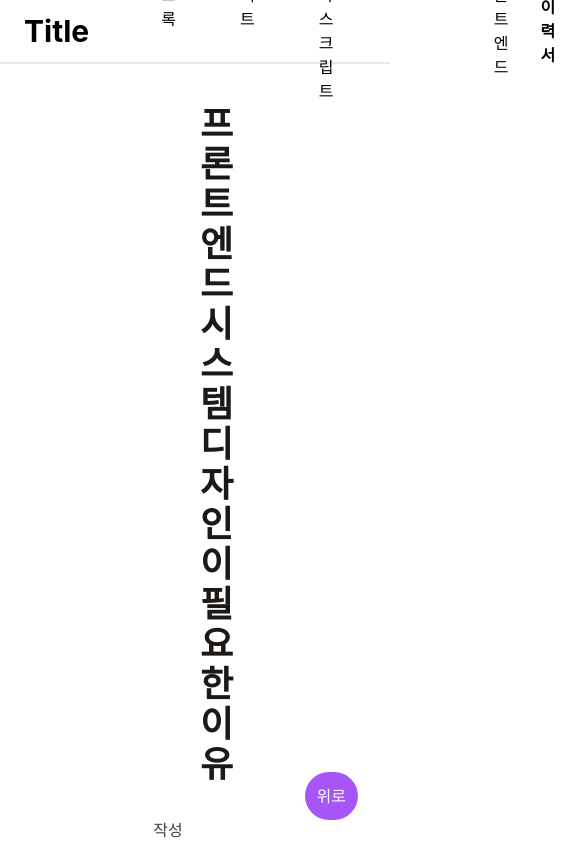
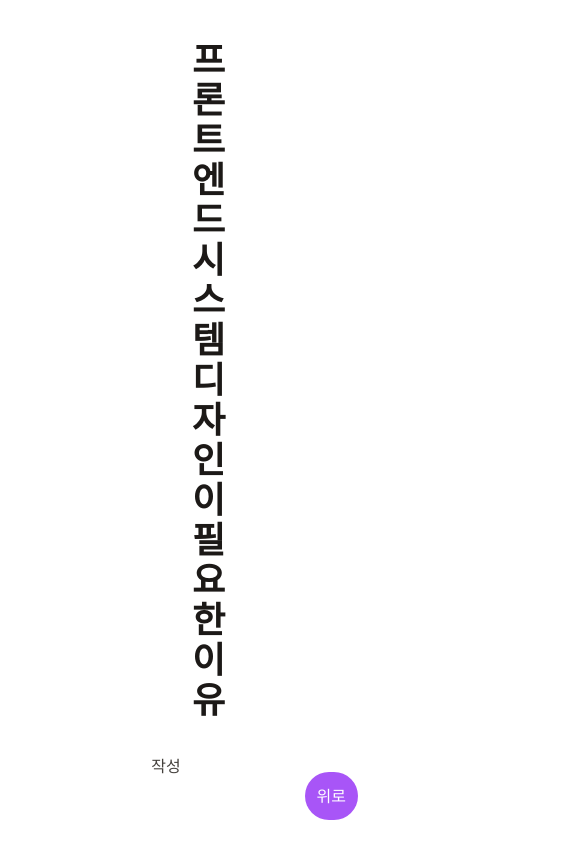
Before and after one commit to rukeni/blog, a Next.js app: page / in a window 390 px wide. Shown: the top 849 px of the page, 585 px wide, since content can reach past the window. Built offline with nearby package versions, Linux system fonts and the light colour scheme; a web font is replaced by a local one.

Commit message:
Wip: 사이드바 모바일 버전 제작중(임시 히든)

```diff
--- a/components/Navigation/NavigationBar.tsx
+++ b/components/Navigation/NavigationBar.tsx
@@ -5,7 +5,7 @@ import Title from './Title';
 
 const NavigationBar = () => {
   return (
-    <nav className='flex items-center h-16 border-b-2'>
+    <nav className='hidden items-center h-16 border-b-2 lg:flex'>
       <Title />
       <NavigationItem />
       <div className='flex flex-1 justify-end items-center'>
--- a/components/Sidebar/Sidebar.tsx
+++ b/components/Sidebar/Sidebar.tsx
@@ -2,7 +2,7 @@ import SidebarItem from './SidebarItem';
 
 const Sidebar = () => {
   return (
-    <aside className='flex overflow-scroll flex-col justify-start items-center w-64 min-h-screen border-r-[8px] border-r-transparent'>
+    <aside className='hidden overflow-scroll flex-col justify-start items-center w-64 min-h-screen border-r-[8px] border-r-transparent lg:flex'>
       <SidebarItem />
     </aside>
   );
```
